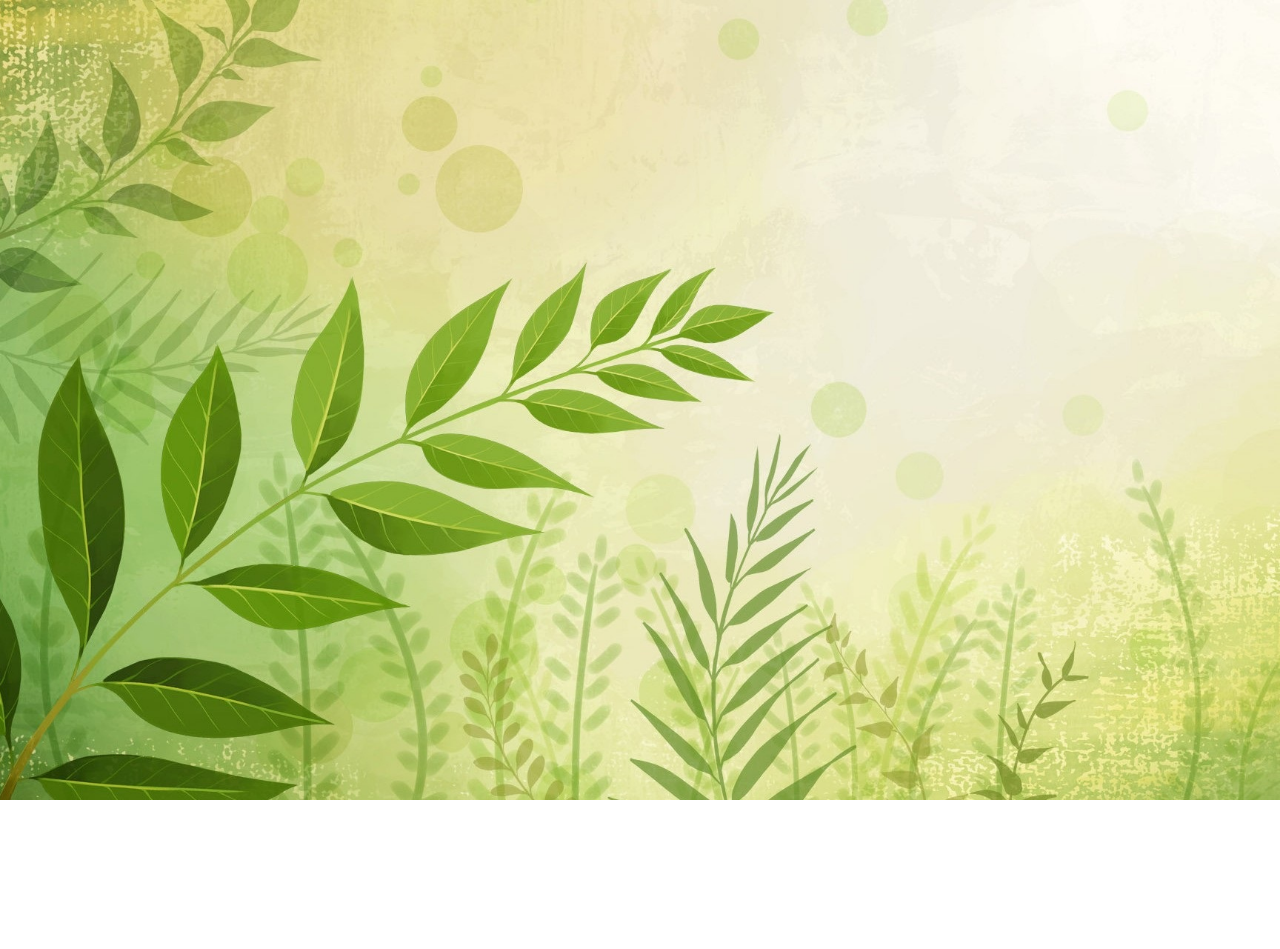
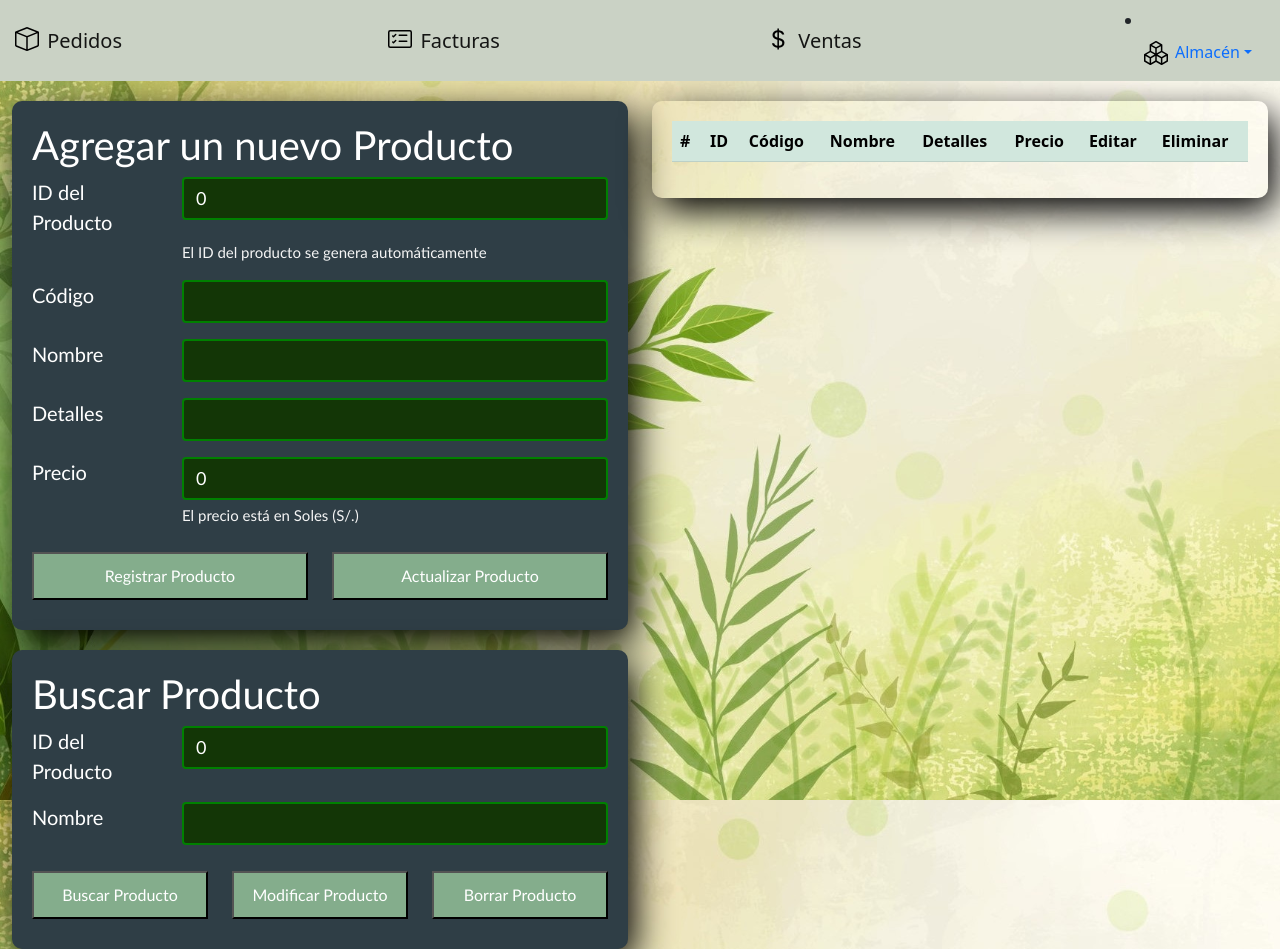
Before and after one commit to Desangrador/APS_angular, an Angular app: page /productos in a window 1280 px wide. Before the commit this address led to /. Before the commit the page ends 800 px from the top, so only its background shows below. Built offline with nearby package versions, Linux system fonts and the light colour scheme.

Commit message:
Productos-Routing1

```diff
--- a/src/app/app.component.html
+++ b/src/app/app.component.html
@@ -1 +1,2 @@
+<app-home></app-home>
 <router-outlet></router-outlet>
--- a/src/app/paginas/home/home.component.html
+++ b/src/app/paginas/home/home.component.html
@@ -1,15 +1,15 @@
 <!-- El Menu de arriba -->
 <nav class="navbar navbar-light" style="background-color: #cad2c5">
     <div class="container-fluid">
-      <a class="navbar-brand" href='home/pedidos'>
+      <a class="navbar-brand" routerLink='pedidos'>
         <img src="../assets/box.svg" alt="" width="30" height="24" class="d-inline-block align-text-top" />
         Pedidos
       </a>
-      <a class="navbar-brand" href="#">
+      <a class="navbar-brand" routerLink="">
         <img src="../assets/card-checklist.svg" alt="" width="30" height="24" class="d-inline-block align-text-top" />
         Facturas
       </a>
-      <a class="navbar-brand" href="#">
+      <a class="navbar-brand" routerLink="">
         <img src="../assets/currency-dollar.svg" alt="" width="30" height="24" class="d-inline-block align-text-top" />
         Ventas
       </a>
@@ -19,10 +19,9 @@
         <img src="../assets/boxes.svg" alt="" width="30" height="24" class="d-inline-block align-text-top" />
         Almacén</a>
         <ul class="dropdown-menu">
-          <li><a class="dropdown-item" href='home/productos'>Productos</a></li>
-          <li><a class="dropdown-item" href='home/lotes'>Lotes</a></li>
+          <li><a class="dropdown-item" routerLink="productos">Productos</a></li>
+          <li><a class="dropdown-item" routerLink="lotes">Lotes</a></li>
         </ul>
       </li>
-
     </div>
   </nav>
--- a/src/app/paginas/lotes/lotes.component.html
+++ b/src/app/paginas/lotes/lotes.component.html
@@ -1,2 +1 @@
-<app-home></app-home>
 <h1>interfaz de lotes</h1>
--- a/src/app/paginas/pedidos/pedidos.component.html
+++ b/src/app/paginas/pedidos/pedidos.component.html
@@ -1,4 +1,3 @@
-<app-home></app-home>
 <div class="container-fluid">
     <div class="row">
         <div class="col-6">
--- a/src/app/paginas/productos/productos.component.html
+++ b/src/app/paginas/productos/productos.component.html
@@ -1,4 +1,3 @@
-<app-home></app-home>
 <div class="container-fluid">
     <div class="row">
       <div class="col-6">
--- a/src/styles.css
+++ b/src/styles.css
@@ -2,6 +2,7 @@
 body {
     background-image: url(./assets/fondo.jpg);
     background-size: cover;
+    background-repeat: no-repeat;
     background-position: center;
     background-attachment: fixed;
 }
```
Also changed, not shown: src/app/app-routing.module.ts (+3 -14 lines).
